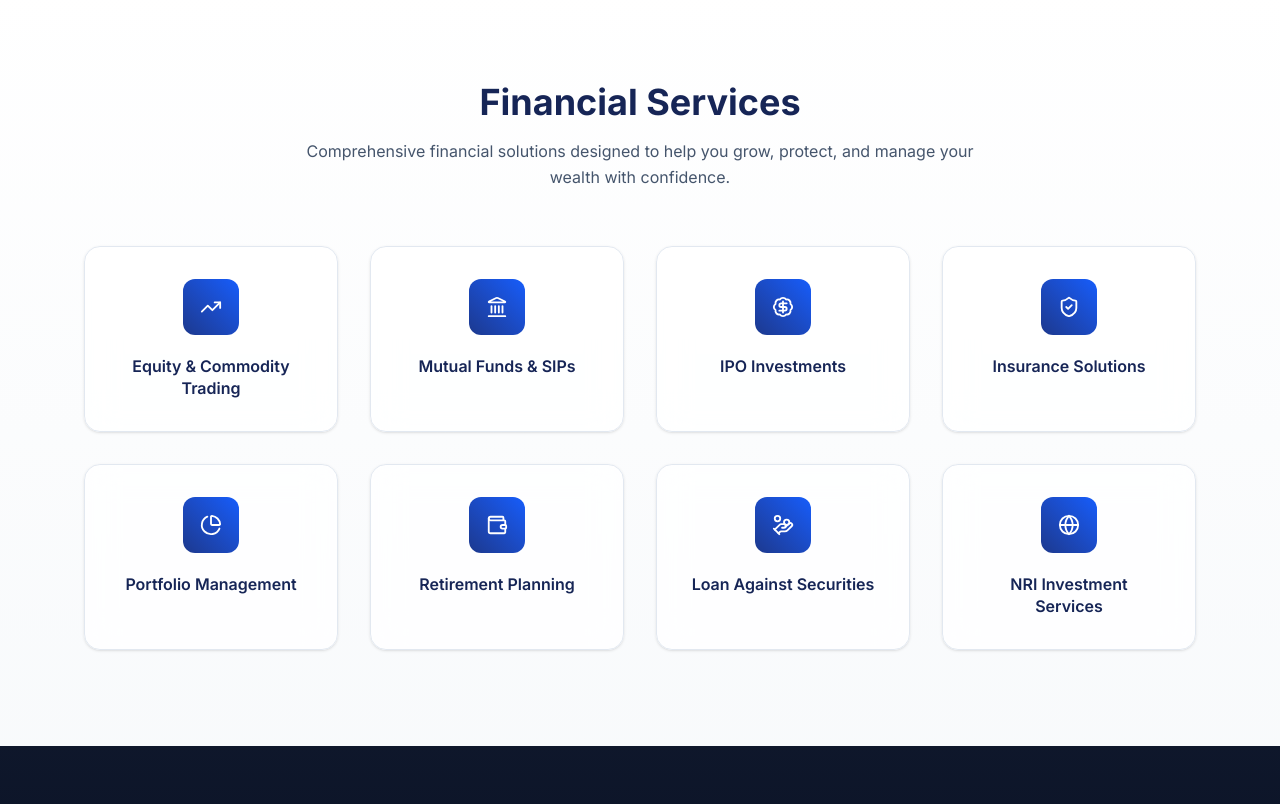
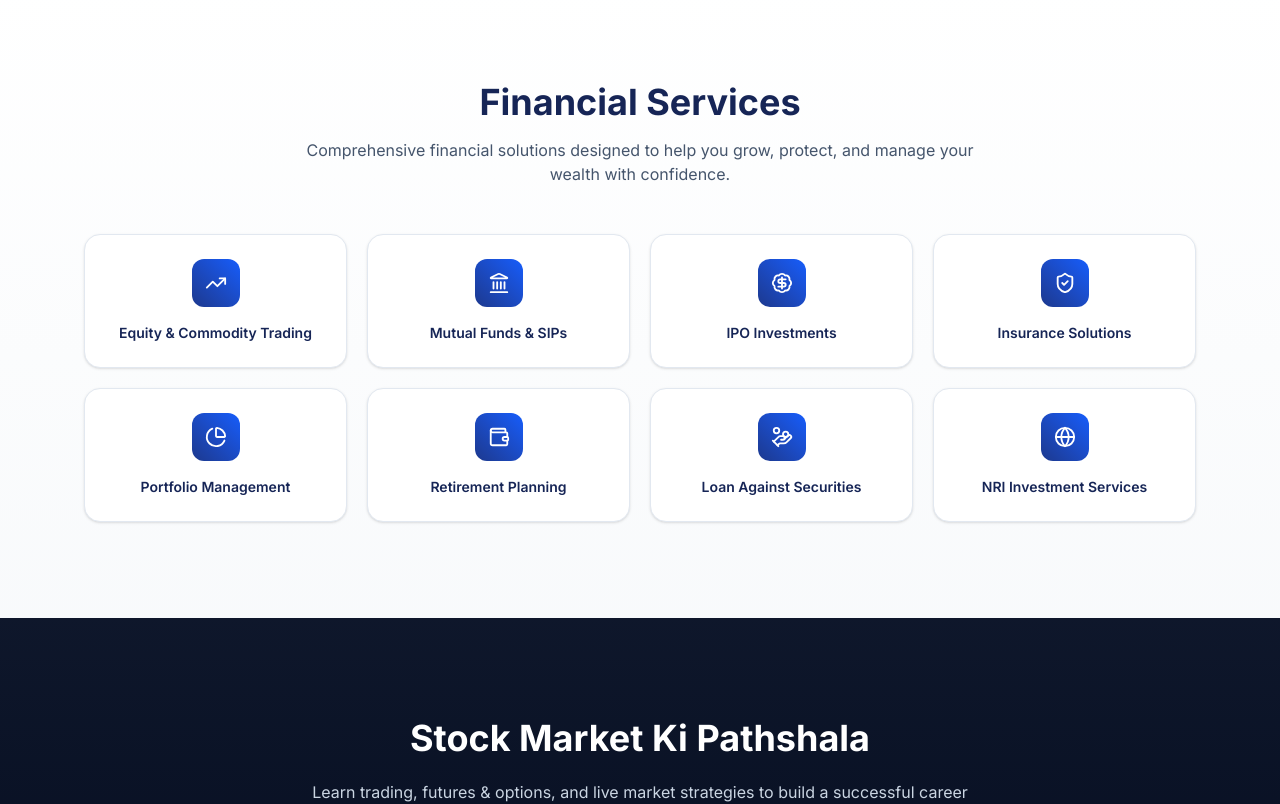
Before and after one commit to Bhaskar2205/bmfs-website, a Next.js app: page / in a window 1280 px wide. Shown: the part 1340-2144 px from the top of the page. Built offline with nearby package versions, Linux system fonts and the light colour scheme.

Commit message:
New Changes for website

```diff
--- a/app/globals.css
+++ b/app/globals.css
@@ -5,7 +5,7 @@
   --foreground: #171717;
 }
 
-@theme inline {
+:root {
   --color-background: var(--background);
   --color-foreground: var(--foreground);
   --font-sans: var(--font-geist-sans);
--- a/app/layout.tsx
+++ b/app/layout.tsx
@@ -1,18 +1,27 @@
 import "./globals.css";
 import { Inter } from "next/font/google";
+import type { Metadata, Viewport } from "next";
 
 const inter = Inter({ subsets: ["latin"] });
 
-export const metadata = {
-  viewport: "width=device-width, initial-scale=1",
-  title: "Bharat Money Financial Services",
+export const metadata: Metadata = {
+  title: "Bharat Money Financial Services | Investment & Wealth Advisory",
   description: "Learn stock market & build income with expert guidance.",
 };
 
-export default function RootLayout({ children }: { children: React.ReactNode }) {
+export const viewport: Viewport = {
+  width: "device-width",
+  initialScale: 1,
+};
+
+export default function RootLayout({
+  children,
+}: {
+  children: React.ReactNode;
+}) {
   return (
     <html lang="en">
-      <body className={inter.className + " bg-white text-slate-800"}>
+      <body className={`${inter.className} bg-white text-slate-800`}>
         {children}
       </body>
     </html>
--- a/sections/Founder.tsx
+++ b/sections/Founder.tsx
@@ -5,7 +5,7 @@ import Image from "next/image";
 
 export default function Founder() {
   return (
-    <section className="py-20 md:py-24 bg-gradient-to-b from-slate-950 to-slate-900 text-white">
+    <section className="py-20 md:py-24 bg-linear-to-b from-slate-950 to-slate-900 text-white">
 
       <div className="max-w-6xl mx-auto px-6 grid md:grid-cols-2 gap-12 md:gap-16 items-center">
 
@@ -16,12 +16,12 @@ export default function Founder() {
           className="relative group w-full max-w-sm mx-auto"
         >
           {/* Glow */}
-          <div className="absolute -inset-1 bg-gradient-to-r from-blue-500/20 to-indigo-500/20 blur-xl md:blur-2xl rounded-3xl group-hover:blur-3xl transition"></div>
+          <div className="absolute -inset-1 bg-linear-to-r from-blue-500/20 to-indigo-500/20 blur-xl md:blur-2xl rounded-3xl group-hover:blur-3xl transition"></div>
 
           <div className="relative rounded-3xl overflow-hidden shadow-2xl border border-white/10 bg-white/5 backdrop-blur-xl">
 
             {/* Image */}
-            <div className="relative h-[420px] w-full overflow-hidden">
+            <div className="relative h-105 w-full overflow-hidden">
               <Image
                 src="/founder.png"
                 alt="Kishan Jainani"
@@ -32,7 +32,7 @@ export default function Founder() {
             </div>
 
             {/* Overlay */}
-            <div className="absolute bottom-0 w-full bg-gradient-to-t from-black/80 via-black/40 to-transparent p-6 text-center md:text-left">
+            <div className="absolute bottom-0 w-full bg-linear-to-t from-black/80 via-black/40 to-transparent p-6 text-center md:text-left">
               <h3 className="text-white text-lg font-semibold tracking-wide">
                 Mr. Kishan Jainani
               </h3>
--- a/sections/Services.tsx
+++ b/sections/Services.tsx
@@ -1,5 +1,6 @@
 "use client";
 
+import { useState } from "react";
 import {
   TrendingUp,
   Landmark,
@@ -9,61 +10,177 @@ import {
   Wallet,
   HandCoins,
   Globe,
+  X,
 } from "lucide-react";
-import { motion } from "framer-motion";
 
-const services = [
-  { title: "Equity & Commodity Trading", icon: TrendingUp },
-  { title: "Mutual Funds & SIPs", icon: Landmark },
-  { title: "IPO Investments", icon: BadgeDollarSign },
-  { title: "Insurance Solutions", icon: ShieldCheck },
-  { title: "Portfolio Management", icon: PieChart },
-  { title: "Retirement Planning", icon: Wallet },
-  { title: "Loan Against Securities", icon: HandCoins },
-  { title: "NRI Investment Services", icon: Globe },
+import { motion, AnimatePresence } from "framer-motion";
+
+type ServiceLink = {
+  name: string;
+  url: string;
+};
+
+type Service = {
+  title: string;
+  icon: any;
+  links: ServiceLink[];
+};
+
+const services: Service[] = [
+  {
+    title: "Equity & Commodity Trading",
+    icon: TrendingUp,
+    links: [
+      {
+        name: "Open Demat & Trading Account",
+        url: "https://www.motilaloswal.com/open-demat-account/",
+      },
+      {
+        name: "Login to Trading Platform",
+        url: "https://invest.motilaloswal.com/",
+      },
+      {
+        name: "Stock Market Research",
+        url: "https://www.motilaloswal.com/research",
+      },
+    ],
+  },
+  {
+    title: "Mutual Funds & SIPs",
+    icon: Landmark,
+    links: [
+      {
+        name: "Motilal Oswal Mutual Funds",
+        url: "https://www.motilaloswalmf.com/",
+      },
+      {
+        name: "Explore Mutual Funds",
+        url: "https://groww.in/mutual-funds/amc/motilal-oswal-mutual-funds",
+      },
+    ],
+  },
+  {
+    title: "IPO Investments",
+    icon: BadgeDollarSign,
+    links: [
+      {
+        name: "Upcoming IPOs",
+        url: "https://www.motilaloswal.com/ipos",
+      },
+      {
+        name: "How to Apply for IPO",
+        url: "https://www.motilaloswal.com/learning-centre/2023/7/how-to-apply-for-an-ipo",
+      },
+      {
+        name: "IPO Calendar",
+        url: "https://www.ipoplatform.com/ipo/",
+      },
+    ],
+  },
+  {
+    title: "Insurance Solutions",
+    icon: ShieldCheck,
+    links: [
+      {
+        name: "Life Insurance Plans",
+        url: "https://www.policybazaar.com/life-insurance/",
+      },
+      {
+        name: "Health Insurance Plans",
+        url: "https://www.policybazaar.com/health-insurance/",
+      },
+    ],
+  },
+  {
+    title: "Portfolio Management",
+    icon: PieChart,
+    links: [
+      {
+        name: "Motilal Oswal Wealth Management",
+        url: "https://www.motilaloswalgroup.com/",
+      },
+    ],
+  },
+  {
+    title: "Retirement Planning",
+    icon: Wallet,
+    links: [
+      {
+        name: "Retirement Planning Guide",
+        url: "https://www.motilaloswal.com/personal-finance",
+      },
+      {
+        name: "Investment Learning Centre",
+        url: "https://www.motilaloswal.com/learning-centre",
+      },
+    ],
+  },
+  {
+    title: "Loan Against Securities",
+    icon: HandCoins,
+    links: [
+      {
+        name: "Loan Against Securities Guide",
+        url: "https://www.motilaloswal.com/learning-centre/2022/7/loan-against-securities",
+      },
+      {
+        name: "Margin Against Shares",
+        url: "https://www.motilaloswal.com/learning-centre/2021/3/margin-against-share",
+      },
+    ],
+  },
+  {
+    title: "NRI Investment Services",
+    icon: Globe,
+    links: [
+      {
+        name: "Open NRI Demat Account",
+        url: "https://www.motilaloswal.com/nri-demat-account",
+      },
+      {
+        name: "NRI Investment Learning",
+        url: "https://www.motilaloswal.com/learning-centre",
+      },
+    ],
+  },
 ];
 
 export default function Services() {
+  const [selected, setSelected] = useState<Service | null>(null);
+
   return (
     <section
       id="services"
-      className="py-16 md:py-24 bg-gradient-to-b from-white to-slate-50"
+      className="py-16 md:py-24 bg-linear-to-b from-white to-slate-50"
     >
       <div className="max-w-6xl mx-auto px-5">
+        <h2 className="text-2xl md:text-4xl font-bold text-center text-blue-950 mb-4">
+          Financial Services
+        </h2>
 
-        {/* TITLE */}
-        <motion.h2
-          initial={{ opacity: 0, y: 30 }}
-          animate={{ opacity: 1, y: 0 }}
-          className="text-2xl md:text-4xl font-bold text-center text-blue-950 mb-4"
-        >
-          Financial Services
-        </motion.h2>
-
-        <p className="text-center text-slate-600 text-sm md:text-base mb-10 md:mb-14 max-w-2xl mx-auto leading-relaxed">
+        <p className="text-center text-slate-600 text-sm md:text-base mb-12 max-w-2xl mx-auto">
           Comprehensive financial solutions designed to help you grow,
           protect, and manage your wealth with confidence.
         </p>
 
-        {/* GRID */}
-        <div className="grid grid-cols-1 sm:grid-cols-2 md:grid-cols-3 lg:grid-cols-4 gap-4 md:gap-8">
+        {/* SERVICES GRID */}
+        <div className="grid grid-cols-2 md:grid-cols-4 gap-5">
           {services.map((service, i) => {
             const Icon = service.icon;
 
             return (
               <motion.div
                 key={i}
-                initial={{ opacity: 0, y: 30 }}
-                animate={{ opacity: 1, y: 0 }}
-                transition={{ delay: i * 0.04 }}
-                className="group bg-white/80 backdrop-blur-lg border border-slate-200 p-5 md:p-8 rounded-2xl shadow-sm hover:shadow-2xl hover:-translate-y-2 active:scale-[0.98] transition duration-300 text-center"
+                whileHover={{ y: -6 }}
+                whileTap={{ scale: 0.96 }}
+                onClick={() => setSelected(service)}
+                className="cursor-pointer group bg-white border border-slate-200 p-6 rounded-2xl shadow-sm hover:shadow-xl transition text-center"
               >
-                {/* ICON */}
-                <div className="w-12 h-12 md:w-14 md:h-14 mx-auto mb-4 md:mb-5 rounded-xl bg-gradient-to-tr from-blue-900 to-blue-600 text-white flex items-center justify-center group-hover:scale-110 transition">
+                <div className="w-12 h-12 mx-auto mb-4 rounded-xl bg-linear-to-tr from-blue-900 to-blue-600 text-white flex items-center justify-center group-hover:scale-110 transition">
                   <Icon size={22} />
                 </div>
 
-                <h3 className="font-semibold text-blue-950 text-sm md:text-base leading-snug">
+                <h3 className="font-semibold text-blue-950 text-sm">
                   {service.title}
                 </h3>
               </motion.div>
@@ -71,6 +188,52 @@ export default function Services() {
           })}
         </div>
       </div>
+
+      {/* POPUP MODAL */}
+      <AnimatePresence>
+        {selected && (
+          <motion.div
+            className="fixed inset-0 bg-black/40 backdrop-blur-sm flex items-center justify-center z-50 px-4"
+            initial={{ opacity: 0 }}
+            animate={{ opacity: 1 }}
+            exit={{ opacity: 0 }}
+            onClick={() => setSelected(null)}
+          >
+            <motion.div
+              initial={{ scale: 0.85 }}
+              animate={{ scale: 1 }}
+              exit={{ scale: 0.85 }}
+              onClick={(e) => e.stopPropagation()}
+              className="bg-white rounded-2xl p-8 max-w-md w-full relative shadow-xl"
+            >
+              <button
+                onClick={() => setSelected(null)}
+                className="absolute right-4 top-4 text-gray-500 hover:text-black"
+              >
+                <X size={20} />
+              </button>
+
+              <h3 className="text-xl font-semibold text-blue-950 mb-6">
+                {selected.title}
+              </h3>
+
+              <div className="space-y-3">
+                {selected.links.map((link, index) => (
+                  <a
+                    key={index}
+                    href={link.url}
+                    target="_blank"
+                    rel="noopener noreferrer"
+                    className="block bg-slate-100 hover:bg-blue-50 px-4 py-3 rounded-lg text-sm font-medium text-slate-700 hover:text-blue-900 transition"
+                  >
+                    {link.name}
+                  </a>
+                ))}
+              </div>
+            </motion.div>
+          </motion.div>
+        )}
+      </AnimatePresence>
     </section>
   );
 }
--- a/sections/Team.tsx
+++ b/sections/Team.tsx
@@ -15,16 +15,7 @@ export default function Team() {
       role: "Referral Associate",
       image: "/team/rahul.jpeg",
     },
-    {
-      name: "Wasim Khan",
-      role: "Wealth Manager",
-      image: "/team/wasim.jpeg",
-    },
-    {
-      name: "Guddu Saini",
-      role: "Business development Manager",
-      image: "/team/guddu.jpeg",
-    },
+
     {
       name: "Chirag Sharma ",
       role: "Referral Associate ",
```
